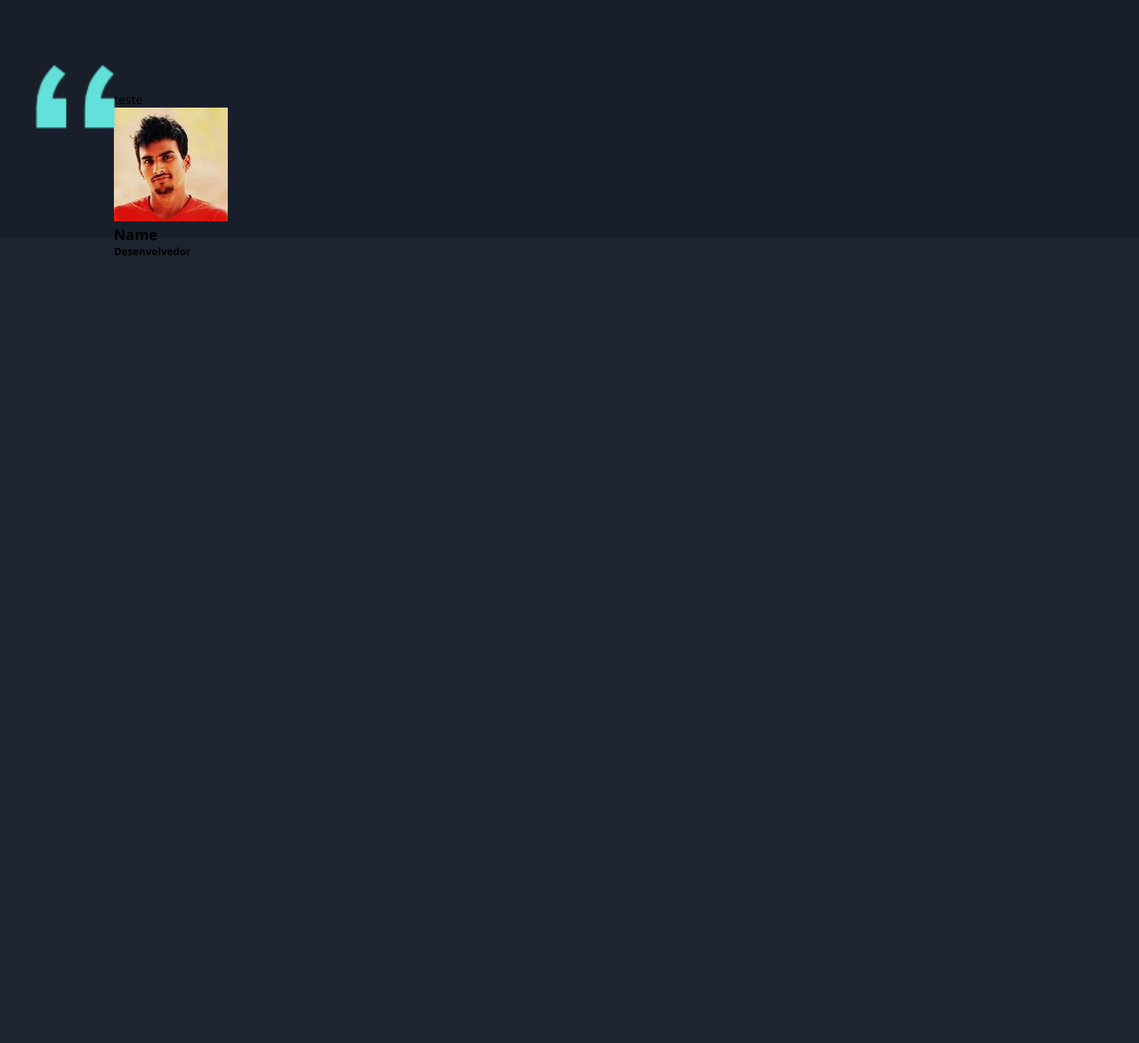
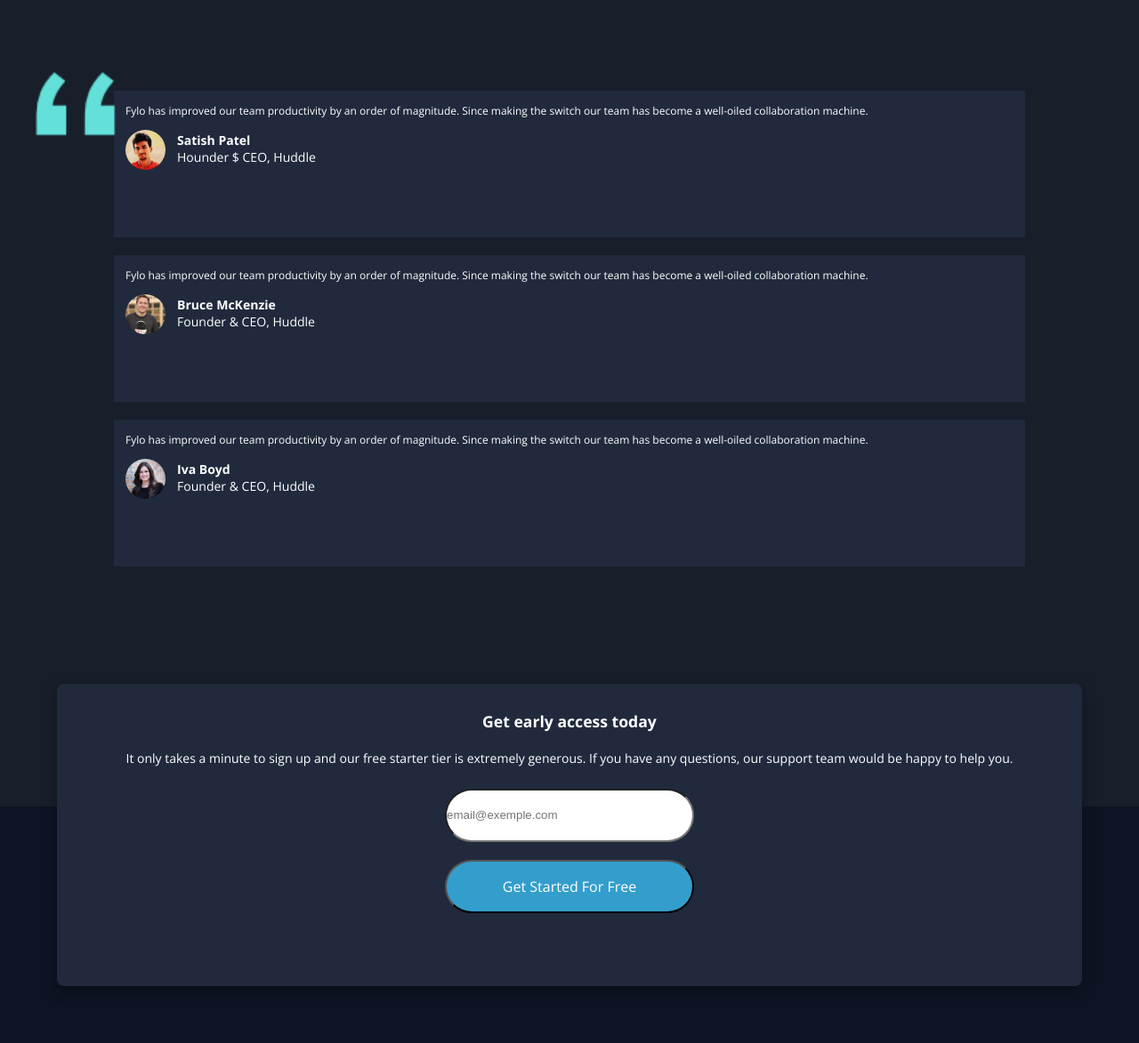
Before and after one commit to AmadeuAnjos/fylo-dark-theme-landing-page, a plain HTML site: page index.html in a window 1280 px wide. Shown: the part 3796-4969 px from the top of the page at 89% size. Before the commit the page ends 4086 px from the top, so only its background shows below. Drawn offline with nearby package versions, Linux system fonts and the light colour scheme.

Commit message:
adicionando 4 cards a pagina

```diff
--- a/index.html
+++ b/index.html
@@ -103,13 +103,53 @@
       </div>
       <div class="cards">
         <div class="card1">
-          <p>teste</p>
-          <div class="photo">
-            <img src="./images/profile-1.jpg" alt="">
-            <h3>Name</h3>
-            <h5>Desenvolvedor</h5>
+          <p>Fylo has improved our team productivity by an order of magnitude. Since making the switch our team has
+            become a well-oiled collaboration machine.</p>
+          <div class="info-photo">
+            <div class="circle">
+            </div>
+            <h3>Satish Patel<br><span>Hounder $ CEO, Huddle</span></h3>
           </div>
         </div>
+        <div class="card2">
+          <p>Fylo has improved our team productivity by an order of magnitude. Since making the switch our team has
+            become a well-oiled collaboration machine.
+          </p>
+          <div class="info-photo2">
+            <div class="circle">
+            </div>
+            <h3>Bruce McKenzie<br><span>Founder & CEO, Huddle</span></h3>
+          </div>
+        </div>
+        <div class="card3">
+          <p>Fylo has improved our team productivity by an order of magnitude. Since making the switch our team has
+            become a well-oiled collaboration machine.
+          </p>
+          <div class="info-photo3">
+            <div class="circle">
+            </div>
+            <h3>Iva Boyd<br><span>Founder & CEO, Huddle</span></h3>
+          </div>
+        </div>
+      </div>
+      <div class="container">
+        <div class="duvida">
+          <h3>Get early access today</h3>
+          <p>It only takes a minute to sign up and our free starter tier is extremely generous. If you have any
+            questions, our support team would be happy to help you.</p>
+          <div class="email">
+            <input type="text" placeholder="email@exemple.com" class="teste">
+          </div>
+          <div class="botao">
+            <button id="botao2">Get Started For Free</button>
+          </div>
+        </div>
+        <div class="logo-bottom">
+          <img src="./images/logo.svg" alt="">
+        </div>
+      </div>
+      <div class="footer">
+        teste
       </div>
     </div>
   </section>
--- a/style.css
+++ b/style.css
@@ -175,17 +175,131 @@ nav {
 .aspas img {
     position: absolute;
     width: 7%;
-    margin-top: 120px;
+    margin-top: 128px;
     margin-left: 40px;
 }
 
-.card1 {
+.card1,
+.card2,
+.card3 {
+    background-color: hsl(219, 30%, 18%);
     width: 80%;
     height: 165px;
-    margin: auto;
+    margin: 0 auto 20px;
+    color: white;
+    font-size: 0.75rem;
 }
 
-/*Cores
+.card1 p,
+.card2 p,
+.card3 p {
+    margin: 14px 10px 0 13px;
+}
+
+.info-photo,
+.info-photo2,
+.info-photo3 {
+    width: 100%;
+    display: flex;
+    justify-content: flex-start;
+}
+
+.info-photo div {
+    margin: 13px;
+    width: 45px;
+    height: 45px;
+    border-radius: 50px;
+    background-image: url(./images/profile-1.jpg);
+    background-size: cover;
+}
+
+.info-photo2 div {
+    margin: 13px;
+    width: 45px;
+    height: 45px;
+    border-radius: 50px;
+    background-image: url(./images/profile-2.jpg);
+    background-size: cover;
+}
+
+.info-photo3 div {
+    margin: 13px;
+    width: 45px;
+    height: 45px;
+    border-radius: 50px;
+    background-image: url(./images/profile-3.jpg);
+    background-size: cover;
+}
+
+.info-photo h3,
+.info-photo2 h3,
+.info-photo3 h3 {
+    margin-top: 15px;
+    font-weight: 700;
+}
+
+.info-photo span,
+.info-photo2 span,
+.info-photo3 span {
+    font-family: 'Open Sans', sans-serif;
+    font-weight: 100;
+}
+
+.container {
+    background-color: hsl(216, 53%, 9%);
+    margin-top: 250px;
+    height: 350px;
+    display: flex;
+    flex-direction: column;
+    justify-content: center;
+}
+
+.duvida {
+    margin: -160px auto 0 auto;
+    height: 340px;
+    width: 90%;
+    display: flex;
+    flex-direction: column;
+    align-items: center;
+    background-color: hsl(219, 30%, 18%);
+    border-radius: 8px;
+    box-shadow: rgba(0, 0, 0, 0.35) 0px 5px 15px;
+}
+
+.duvida h3 {
+    color: white;
+    margin-top: 30px;
+    font-size: 1.1rem;
+}
+
+.duvida p {
+    color: white;
+    margin: 20px 26px 25px 26px;
+    text-align: center;
+}
+
+.email input {
+    width: 280px;
+    height: 60px;
+    border-radius: 30px;
+}
+
+#botao2 {
+    margin-top: -10px;
+    width: 280px;
+    height: 60px;
+    font-family: 'Open Sans', sans-serif;
+    border-radius: 30px;
+    background-color: hsl(198, 60%, 50%);
+    color: white;
+    font-size: 1rem;
+    font-weight: 400;
+}
+
+.logo-bottom {
+    margin-top: 70px;
+    margin-left: 30px;
+}
 
 .teste1 {
     background-color: hsl(217, 28%, 15%);
@@ -196,4 +310,3 @@ nav {
     background-color: hsl(216, 53%, 9%);
     color: hsl(219, 30%, 18%);
 }
-*/
```
